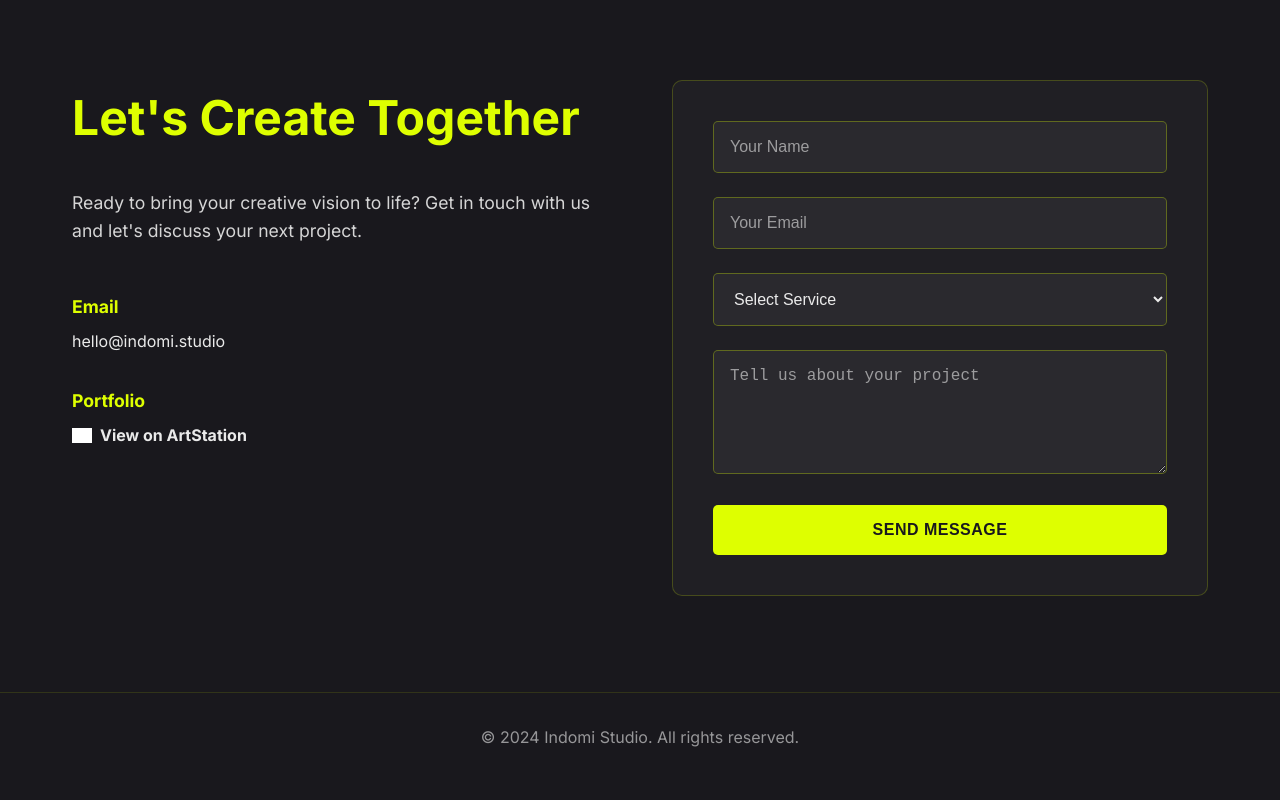
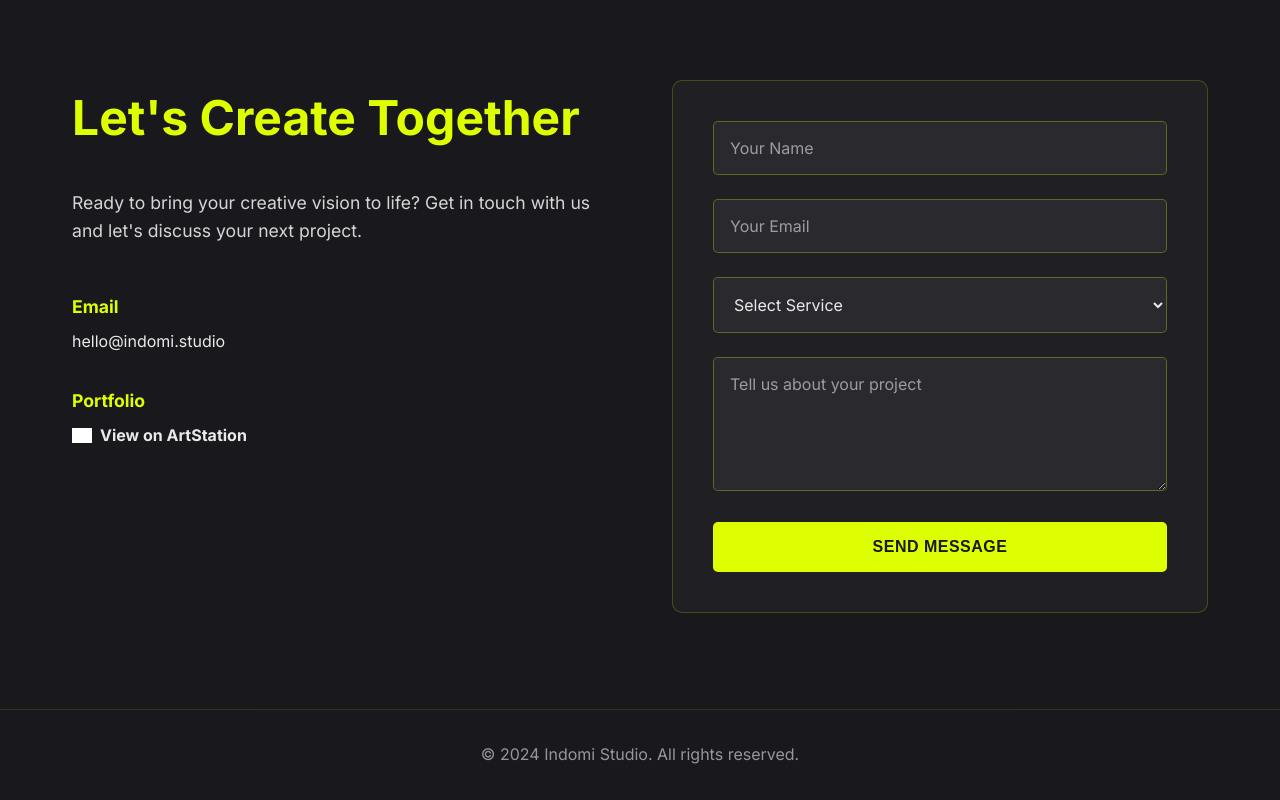
Before and after one commit to dsp755/indomi, a React (Vite) app: page / in a window 1280 px wide. Shown: the part 4519-5319 px from the top of the page. Built offline with nearby package versions, Linux system fonts and the light colour scheme; grey boxes are pictures that could not be loaded.

Commit message:
fix tetarea font

```diff
--- a/src/components/Contact.css
+++ b/src/components/Contact.css
@@ -87,6 +87,7 @@
   color: #eaeaea;
   font-size: 1rem;
   transition: all 0.3s ease;
+  font-family: "Inter", "Namu", Arial, sans-serif;
 }
 
 .form-group input:focus,
```
